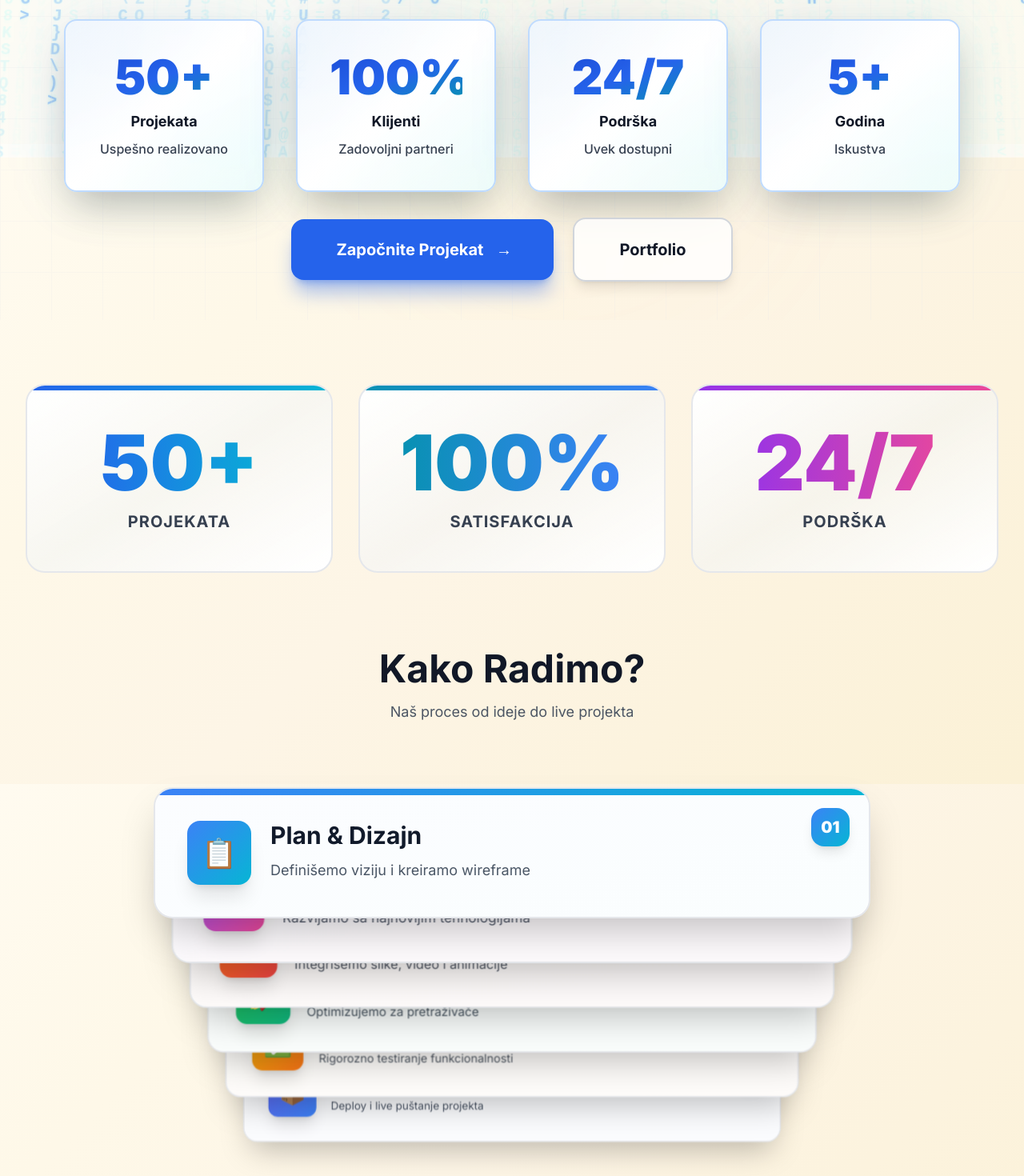
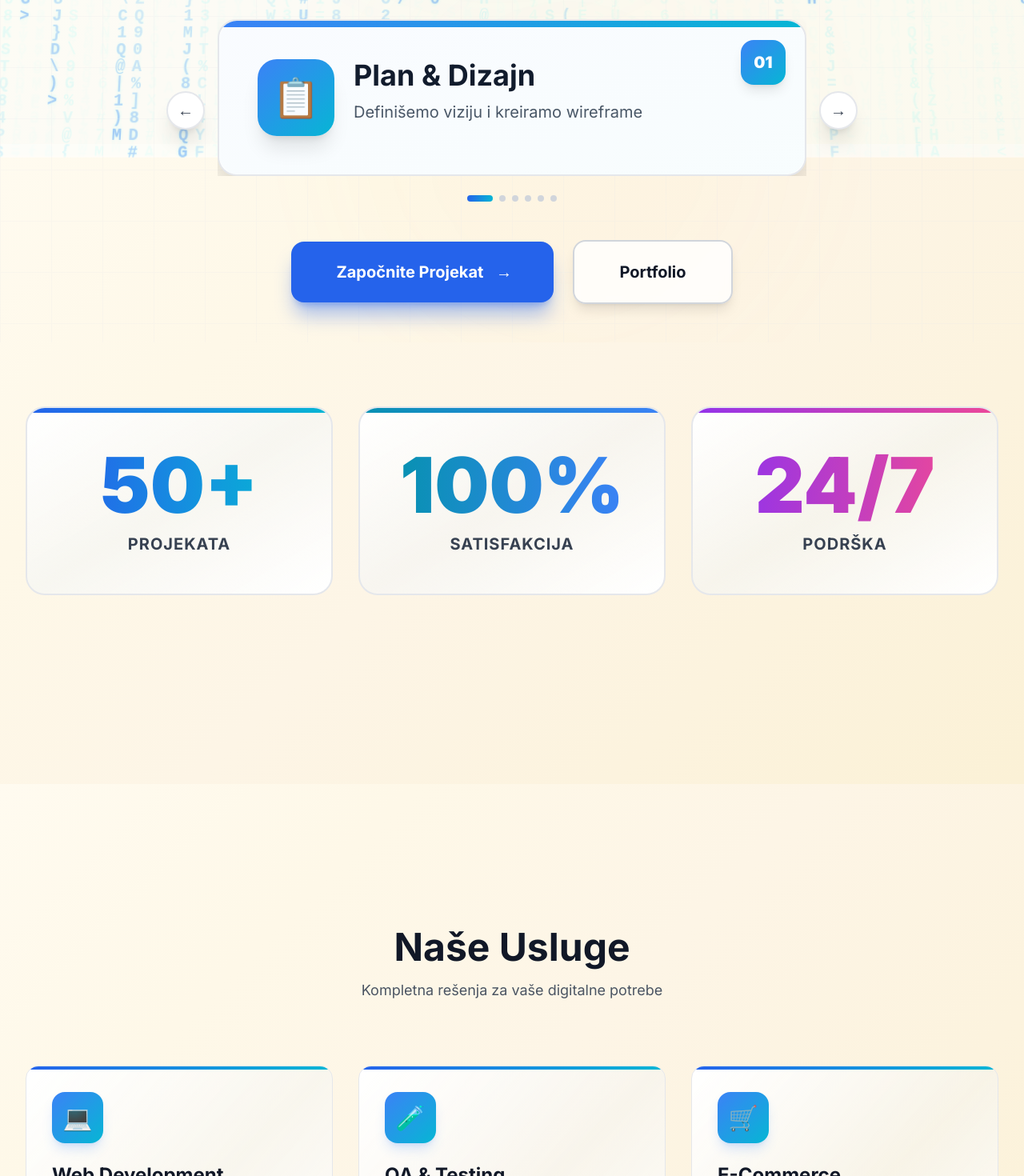
Before and after one commit to NemanjaNene/BlackBox_Site, a Next.js app: page / in a window 1280 px wide. Shown: the part 620-2090 px from the top of the page at 80% size. Built offline with nearby package versions, Linux system fonts and the light colour scheme.

Commit message:
Process carousel u Hero sekciji umesto stats kartica - sa strelicama i dots

```diff
--- a/components/About.tsx
+++ b/components/About.tsx
@@ -83,50 +83,6 @@ export default function About() {
     { number: '24', suffix: '/7', label: 'Podrška', color: 'from-purple-600 to-pink-500' },
   ]
 
-  const processSteps = [
-    {
-      icon: '📋',
-      title: 'Plan & Dizajn',
-      desc: 'Definišemo viziju i kreiramo wireframe',
-      gradient: 'from-blue-500 to-cyan-500',
-      number: '01'
-    },
-    {
-      icon: '💻',
-      title: 'Pisanje Koda',
-      desc: 'Razvijamo sa najnovijim tehnologijama',
-      gradient: 'from-purple-500 to-pink-500',
-      number: '02'
-    },
-    {
-      icon: '🎨',
-      title: 'Dodavanje Sadržaja',
-      desc: 'Integrišemo slike, video i animacije',
-      gradient: 'from-orange-500 to-red-500',
-      number: '03'
-    },
-    {
-      icon: '🚀',
-      title: 'SEO Optimizacija',
-      desc: 'Optimizujemo za pretraživače',
-      gradient: 'from-green-500 to-emerald-500',
-      number: '04'
-    },
-    {
-      icon: '✅',
-      title: 'Testiranje',
-      desc: 'Rigorozno testiranje funkcionalnosti',
-      gradient: 'from-yellow-500 to-orange-500',
-      number: '05'
-    },
-    {
-      icon: '📦',
-      title: 'Launch',
-      desc: 'Deploy i live puštanje projekta',
-      gradient: 'from-indigo-500 to-blue-500',
-      number: '06'
-    },
-  ]
 
   return (
     <section id="about" className="pt-20 pb-40 relative overflow-hidden">
@@ -145,85 +101,6 @@ export default function About() {
           ))}
         </motion.div>
 
-        {/* Section Header */}
-        <motion.div
-          initial={{ opacity: 0, y: 30 }}
-          whileInView={{ opacity: 1, y: 0 }}
-          viewport={{ once: true }}
-          transition={{ duration: 0.6 }}
-          className="text-center mb-20"
-        >
-          <h2 className="text-4xl md:text-5xl font-bold text-gray-900 mb-4">
-            Kako Radimo?
-          </h2>
-          <p className="text-lg text-gray-600 max-w-2xl mx-auto">
-            Naš proces od ideje do live projekta
-          </p>
-        </motion.div>
-
-        {/* Stacking Process Cards */}
-        <div className="relative max-w-4xl mx-auto h-[600px] md:h-[500px]">
-          {processSteps.map((step, index) => (
-            <motion.div
-              key={index}
-              initial={{
-                opacity: 0,
-                y: 100,
-                scale: 0.8,
-                rotateX: -20
-              }}
-              whileInView={{
-                opacity: 1,
-                y: index * 60,
-                scale: 1 - (index * 0.05),
-                rotateX: 0
-              }}
-              viewport={{ once: true, margin: "-100px" }}
-              transition={{
-                delay: index * 0.15,
-                duration: 0.6,
-                type: "spring",
-                stiffness: 100
-              }}
-              style={{
-                zIndex: processSteps.length - index,
-                transformStyle: 'preserve-3d',
-                perspective: '1000px'
-              }}
-              className="absolute inset-x-0 top-0"
-            >
-              <div className={`relative bg-white rounded-3xl p-8 md:p-10 border-2 border-gray-200 shadow-2xl overflow-hidden`}>
-
-                {/* Gradient top border */}
-                <div className={`absolute top-0 left-0 right-0 h-2 bg-gradient-to-r ${step.gradient} rounded-t-3xl`} />
-
-                {/* Number badge */}
-                <div className={`absolute top-6 right-6 w-12 h-12 bg-gradient-to-br ${step.gradient} rounded-2xl flex items-center justify-center text-white font-black text-xl shadow-lg`}>
-                  {step.number}
-                </div>
-
-                {/* Content */}
-                <div className="flex items-start gap-6">
-                  <div className={`flex-shrink-0 w-20 h-20 bg-gradient-to-br ${step.gradient} rounded-2xl flex items-center justify-center text-4xl shadow-xl`}>
-                    {step.icon}
-                  </div>
-
-                  <div className="flex-1">
-                    <h3 className="text-2xl md:text-3xl font-bold text-gray-900 mb-3">
-                      {step.title}
-                    </h3>
-                    <p className="text-gray-600 text-lg">
-                      {step.desc}
-                    </p>
-                  </div>
-                </div>
-
-                {/* Subtle gradient background */}
-                <div className={`absolute inset-0 bg-gradient-to-br ${step.gradient} opacity-[0.02] rounded-3xl pointer-events-none`} />
-              </div>
-            </motion.div>
-          ))}
-        </div>
       </div>
     </section>
   )
--- a/components/Hero.tsx
+++ b/components/Hero.tsx
@@ -1,39 +1,64 @@
 'use client'
 
-import { motion } from 'framer-motion'
-import { useEffect, useState } from 'react'
+import { motion, AnimatePresence } from 'framer-motion'
+import { useState } from 'react'
 import MatrixRain from './MatrixRain'
 
-function Counter({ value }: { value: number }) {
-  const [displayValue, setDisplayValue] = useState(0)
+const processSteps = [
+  {
+    icon: '📋',
+    title: 'Plan & Dizajn',
+    desc: 'Definišemo viziju i kreiramo wireframe',
+    gradient: 'from-blue-500 to-cyan-500',
+    number: '01'
+  },
+  {
+    icon: '💻',
+    title: 'Pisanje Koda',
+    desc: 'Razvijamo sa najnovijim tehnologijama',
+    gradient: 'from-purple-500 to-pink-500',
+    number: '02'
+  },
+  {
+    icon: '🎨',
+    title: 'Dodavanje Sadržaja',
+    desc: 'Integrišemo slike, video i animacije',
+    gradient: 'from-orange-500 to-red-500',
+    number: '03'
+  },
+  {
+    icon: '🚀',
+    title: 'SEO Optimizacija',
+    desc: 'Optimizujemo za pretraživače',
+    gradient: 'from-green-500 to-emerald-500',
+    number: '04'
+  },
+  {
+    icon: '✅',
+    title: 'Testiranje',
+    desc: 'Rigorozno testiranje funkcionalnosti',
+    gradient: 'from-yellow-500 to-orange-500',
+    number: '05'
+  },
+  {
+    icon: '📦',
+    title: 'Launch',
+    desc: 'Deploy i live puštanje projekta',
+    gradient: 'from-indigo-500 to-blue-500',
+    number: '06'
+  },
+]
 
-  useEffect(() => {
-    let startTime: number | null = null
-    const duration = 2000
-    const startValue = 0
+export default function Hero() {
+  const [currentStep, setCurrentStep] = useState(0)
 
-    const animateCount = (timestamp: number) => {
-      if (!startTime) startTime = timestamp
-      const progress = Math.min((timestamp - startTime) / duration, 1)
-
-      setDisplayValue(Math.floor(progress * (value - startValue) + startValue))
-
-      if (progress < 1) {
-        requestAnimationFrame(animateCount)
-      }
+  const nextStep = () => {
+    setCurrentStep((prev) => (prev + 1) % processSteps.length)
   }
 
-    const timer = setTimeout(() => {
-      requestAnimationFrame(animateCount)
-    }, 1500)
-
-    return () => clearTimeout(timer)
-  }, [value])
-
-  return <>{displayValue}</>
+  const prevStep = () => {
+    setCurrentStep((prev) => (prev - 1 + processSteps.length) % processSteps.length)
   }
-
-export default function Hero() {
 
   return (
     <section id="home" className="min-h-screen flex items-center justify-center relative overflow-hidden">
@@ -117,38 +142,87 @@ export default function Hero() {
             transformišu vaš biznis. Preciznost, kvalitet i inovacija u svakom projektu.
           </motion.p>
 
-          {/* Professional Stats with Animated Numbers */}
+          {/* Process Steps Carousel */}
           <motion.div
             initial={{ opacity: 0, y: 30 }}
             animate={{ opacity: 1, y: 0 }}
             transition={{ delay: 1.2 }}
-            className="grid grid-cols-2 md:grid-cols-4 gap-4 sm:gap-6 md:gap-10 max-w-6xl mx-auto mb-8 px-4"
+            className="max-w-4xl mx-auto mb-12 px-4"
           >
-            {[
-              { num: 50, suffix: '+', label: 'Projekata', desc: 'Uspešno realizovano' },
-              { num: 100, suffix: '%', label: 'Klijenti', desc: 'Zadovoljni partneri' },
-              { num: 24, suffix: '/7', label: 'Podrška', desc: 'Uvek dostupni' },
-              { num: 5, suffix: '+', label: 'Godina', desc: 'Iskustva' }
-            ].map((stat, i) => (
+            <div className="relative">
+              {/* Carousel Container */}
+              <div className="overflow-hidden">
+                <AnimatePresence mode="wait">
                   <motion.div
-                key={i}
-                whileHover={{ y: -8 }}
-                initial={{ opacity: 0, y: 20 }}
-                animate={{ opacity: 1, y: 0 }}
-                transition={{ delay: 1.5 + i * 0.1, duration: 0.5 }}
-                className="group relative"
+                    key={currentStep}
+                    initial={{ opacity: 0, x: 100 }}
+                    animate={{ opacity: 1, x: 0 }}
+                    exit={{ opacity: 0, x: -100 }}
+                    transition={{ duration: 0.3 }}
+                    className="w-full"
                   >
-                <div className="absolute inset-0 bg-gradient-to-br from-blue-600/20 to-cyan-500/20 rounded-2xl blur-2xl group-hover:opacity-100 opacity-60 transition-all duration-300" />
-                <div className="relative p-4 sm:p-6 md:p-10 bg-gradient-to-br from-blue-50/80 via-white to-cyan-50/80 backdrop-blur-md rounded-2xl border-2 border-blue-200 group-hover:border-blue-500 transition-all duration-300 shadow-2xl group-hover:shadow-blue-600/30">
-                  <div className="text-3xl sm:text-4xl md:text-5xl lg:text-6xl font-black bg-gradient-to-br from-blue-700 via-blue-600 to-cyan-600 text-transparent bg-clip-text mb-2 sm:mb-3">
-                    <Counter value={stat.num} />
-                    {stat.suffix}
+                    <div className={`relative bg-white rounded-3xl p-8 md:p-12 border-2 border-gray-200 shadow-2xl overflow-hidden`}>
+
+                      {/* Gradient top border */}
+                      <div className={`absolute top-0 left-0 right-0 h-2 bg-gradient-to-r ${processSteps[currentStep].gradient} rounded-t-3xl`} />
+
+                      {/* Number badge */}
+                      <div className={`absolute top-6 right-6 w-14 h-14 bg-gradient-to-br ${processSteps[currentStep].gradient} rounded-2xl flex items-center justify-center text-white font-black text-xl shadow-lg`}>
+                        {processSteps[currentStep].number}
                       </div>
-                  <div className="text-gray-900 font-bold text-sm sm:text-base md:text-lg mb-1 sm:mb-2">{stat.label}</div>
-                  <div className="text-gray-700 font-medium text-xs sm:text-sm md:text-base">{stat.desc}</div>
+
+                      {/* Content */}
+                      <div className="flex flex-col md:flex-row items-center md:items-start gap-6">
+                        <div className={`flex-shrink-0 w-24 h-24 bg-gradient-to-br ${processSteps[currentStep].gradient} rounded-3xl flex items-center justify-center text-5xl shadow-xl`}>
+                          {processSteps[currentStep].icon}
+                        </div>
+
+                        <div className="flex-1 text-center md:text-left">
+                          <h3 className="text-3xl md:text-4xl font-bold text-gray-900 mb-3">
+                            {processSteps[currentStep].title}
+                          </h3>
+                          <p className="text-gray-600 text-lg md:text-xl">
+                            {processSteps[currentStep].desc}
+                          </p>
+                        </div>
+                      </div>
+
+                      {/* Subtle gradient background */}
+                      <div className={`absolute inset-0 bg-gradient-to-br ${processSteps[currentStep].gradient} opacity-[0.03] rounded-3xl pointer-events-none`} />
                     </div>
                   </motion.div>
+                </AnimatePresence>
+              </div>
+
+              {/* Navigation Arrows */}
+              <button
+                onClick={prevStep}
+                className="absolute left-0 top-1/2 -translate-y-1/2 -translate-x-4 md:-translate-x-16 w-12 h-12 bg-white rounded-full shadow-xl border-2 border-gray-200 hover:border-blue-500 hover:shadow-2xl transition-all flex items-center justify-center text-gray-700 hover:text-blue-600 font-bold text-xl"
+              >
+                ←
+              </button>
+              <button
+                onClick={nextStep}
+                className="absolute right-0 top-1/2 -translate-y-1/2 translate-x-4 md:translate-x-16 w-12 h-12 bg-white rounded-full shadow-xl border-2 border-gray-200 hover:border-blue-500 hover:shadow-2xl transition-all flex items-center justify-center text-gray-700 hover:text-blue-600 font-bold text-xl"
+              >
+                →
+              </button>
+
+              {/* Dots Indicator */}
+              <div className="flex justify-center gap-2 mt-6">
+                {processSteps.map((_, index) => (
+                  <button
+                    key={index}
+                    onClick={() => setCurrentStep(index)}
+                    className={`w-2 h-2 rounded-full transition-all duration-300 ${
+                      index === currentStep
+                        ? 'w-8 bg-gradient-to-r from-blue-600 to-cyan-500'
+                        : 'bg-gray-300 hover:bg-gray-400'
+                    }`}
+                  />
                 ))}
+              </div>
+            </div>
           </motion.div>
 
           {/* Premium CTA Buttons - Centered Below Stats */}
```
Lines whose indentation alone changed are shown as unchanged.
